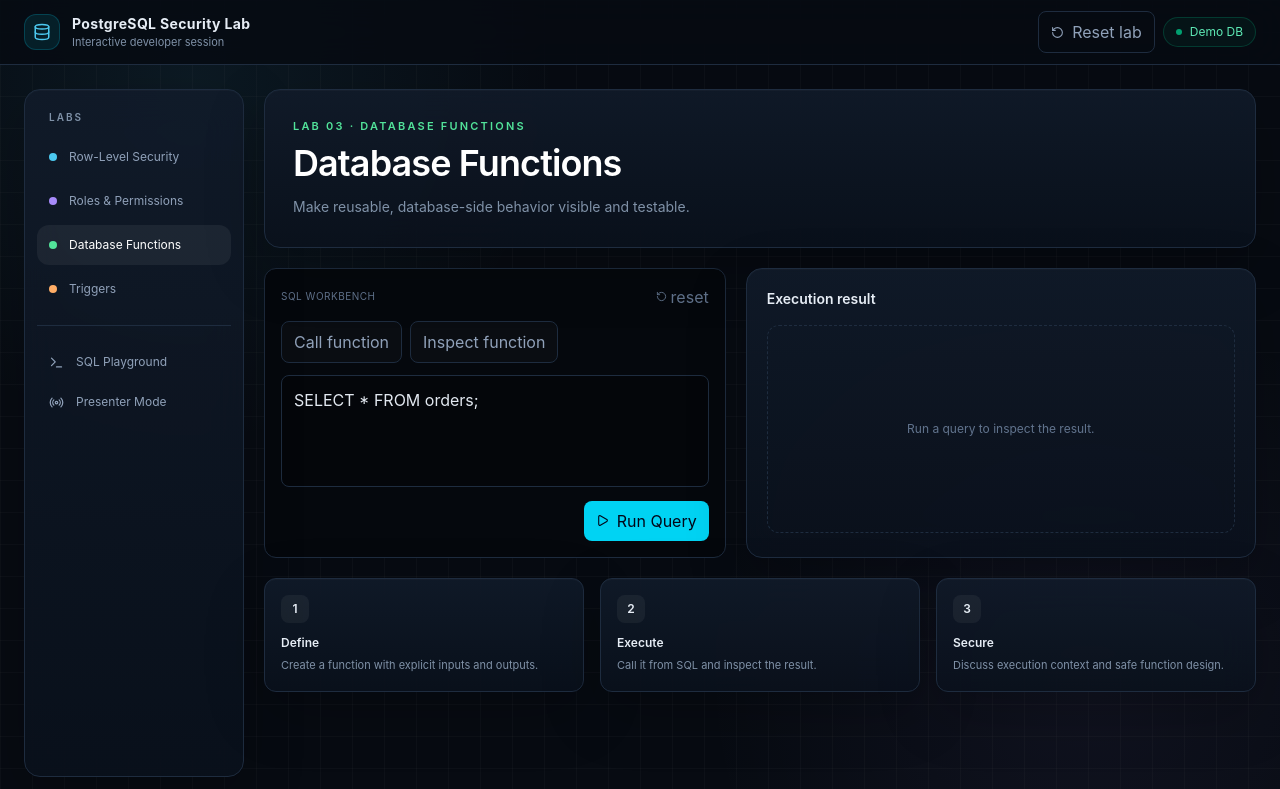
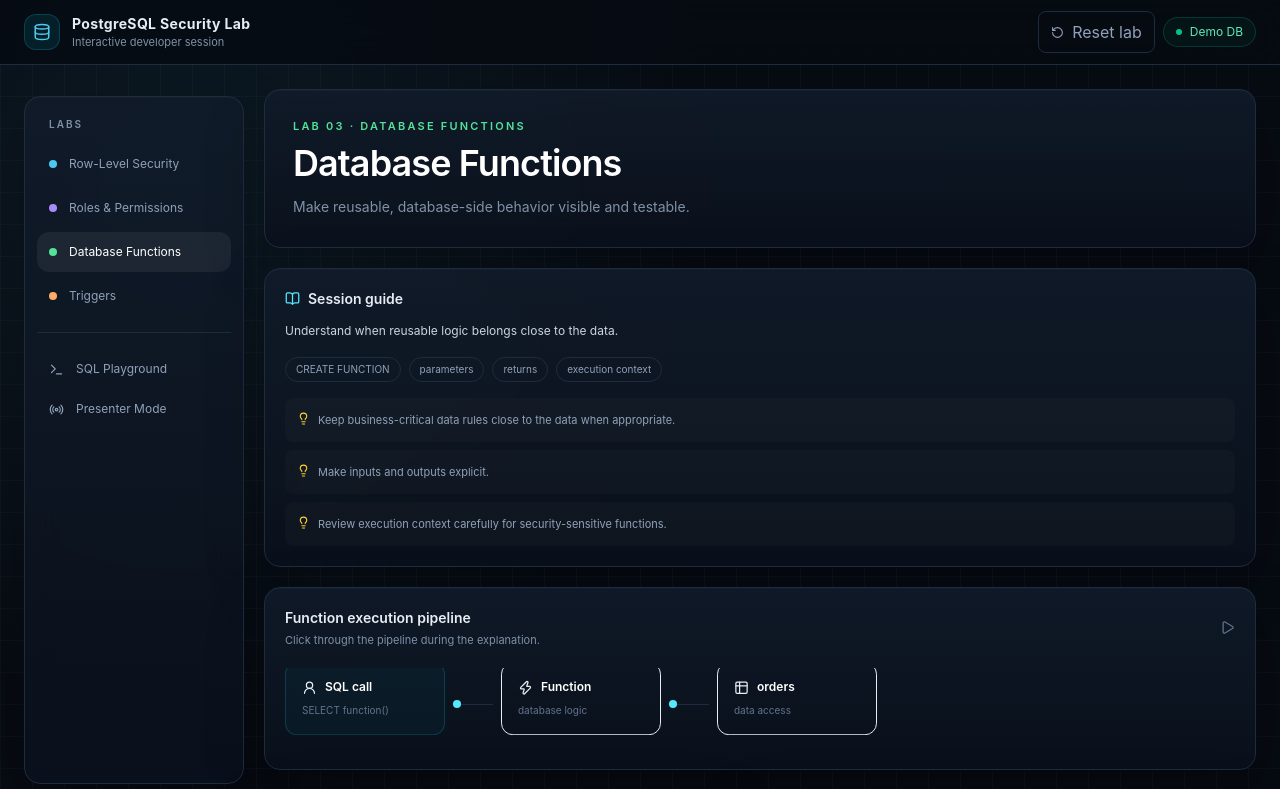
Before and after one commit to psyvex/postgres_docs, a Next.js app: page /postgres/functions in a window 1280 px wide. Shown: the top 789 px of the page. Built offline with nearby package versions, Linux system fonts and the light colour scheme.

Commit message:
feat: connect schema lesson and query timeline to labs

```diff
--- a/src/app/postgres/[lab]/page.tsx
+++ b/src/app/postgres/[lab]/page.tsx
@@ -8,6 +8,10 @@
 import { SqlWorkbench } from '@/components/SqlWorkbench';
 import { ResultTable } from '@/components/ResultTable';
 import { DatabaseFlow } from '@/components/DatabaseFlow';
+import { SchemaExplorer } from '@/components/SchemaExplorer';
+import { FlowPipeline } from '@/components/FlowPipeline';
+import { QueryTimeline } from '@/components/QueryTimeline';
+import { LessonPanel } from '@/components/LessonPanel';
 
 export default function LabPage() {
   const params = useParams<{ lab: string }>();
@@ -24,28 +28,21 @@
   const rlsEnabled = useLabStore((state) => state.rlsEnabled);
   const toggleRls = useLabStore((state) => state.toggleRls);
   const result = useLabStore((state) => state.result);
-
   useEffect(() => { setLab(lab); }, [lab, setLab]);
 
-  return <LabShell>
-    <div className="space-y-5">
-      <header className="glass rounded-2xl p-7">
-        <div className="text-[11px] font-semibold uppercase tracking-[.2em]" style={{ color: definition.color }}>{definition.eyebrow} · {definition.title}</div>
-        <h1 className="mt-2 text-3xl font-semibold tracking-tight text-white md:text-4xl">{definition.title}</h1>
-        <p className="mt-3 max-w-3xl text-sm leading-6 text-[var(--muted)]">{definition.description}</p>
-      </header>
-
+  return <LabShell><div className="space-y-5">
+    <header className="glass rounded-2xl p-7"><div className="text-[11px] font-semibold uppercase tracking-[.2em]" style={{ color: definition.color }}>{definition.eyebrow} · {definition.title}</div><h1 className="mt-2 text-3xl font-semibold tracking-tight text-white md:text-4xl">{definition.title}</h1><p className="mt-3 max-w-3xl text-sm leading-6 text-[var(--muted)]">{definition.description}</p></header>
+    <LessonPanel />
     {lab === 'rls' && <DatabaseFlow />}
-
+    {lab !== 'roles' && <FlowPipeline type={lab === 'rls' ? 'rls' : lab} />}
     <div className="grid gap-5 xl:grid-cols-[.95fr_1.05fr]">
       <div className="space-y-5">
         {lab === 'rls' && <div className="glass rounded-2xl p-5"><div className="mb-4 text-sm font-semibold">Session context</div><div className="grid grid-cols-2 gap-3">{demoData.tenants.map((tenant) => <button key={tenant.id} onClick={() => setTenant(tenant.id)} className={`rounded-xl border p-4 text-left transition ${tenantId === tenant.id ? 'border-cyan-400/40 bg-cyan-400/[.07]' : 'border-[var(--line)] hover:bg-white/[.03]'}`}><div className="text-sm font-medium">{tenant.name}</div><div className="mt-1 text-[11px] text-[var(--muted)]">tenant_id = {tenant.id}</div></button>)}</div><div className="mt-4 flex items-center justify-between rounded-xl border border-[var(--line)] p-3"><div><div className="text-xs font-medium">Row-Level Security</div><div className="text-[11px] text-[var(--muted)]">tenant_isolation policy</div></div><button onClick={toggleRls} className={`rounded-lg px-3 py-1.5 text-xs ${rlsEnabled ? 'bg-emerald-400/10 text-emerald-300' : 'bg-red-400/10 text-red-300'}`}>{rlsEnabled ? 'Enabled' : 'Break RLS'}</button></div></div>}
+        <SchemaExplorer />
         <SqlWorkbench />
       </div>
-        <div className="glass rounded-2xl p-5"><div className="mb-4 text-sm font-semibold">Execution result</div><ResultTable />{result?.status === 'error' && <div className="mt-4 rounded-xl border border-red-400/20 bg-red-400/[.04] p-4 text-xs text-red-300">Try the lab's example query, then modify it.</div>}</div>
+      <div className="space-y-5"><div className="glass rounded-2xl p-5"><div className="mb-4 text-sm font-semibold">Execution result</div><ResultTable />{result?.status === 'error' && <div className="mt-4 rounded-xl border border-red-400/20 bg-red-400/[.04] p-4 text-xs text-red-300">Try the lab's example query, then modify it.</div>}</div><QueryTimeline /></div>
     </div>
-
     <div className="grid gap-4 md:grid-cols-3">{definition.steps.map((step, index) => <div key={step.title} className="glass rounded-xl p-4"><div className="mb-3 grid h-7 w-7 place-items-center rounded-lg bg-white/[.05] text-xs font-semibold">{index + 1}</div><div className="text-xs font-semibold">{step.title}</div><div className="mt-1 text-[11px] leading-5 text-[var(--muted)]">{step.description}</div></div>)}</div>
-    </div>
-  </LabShell>;
+  </div></LabShell>;
 }
```
Lines whose indentation alone changed are shown as unchanged.
